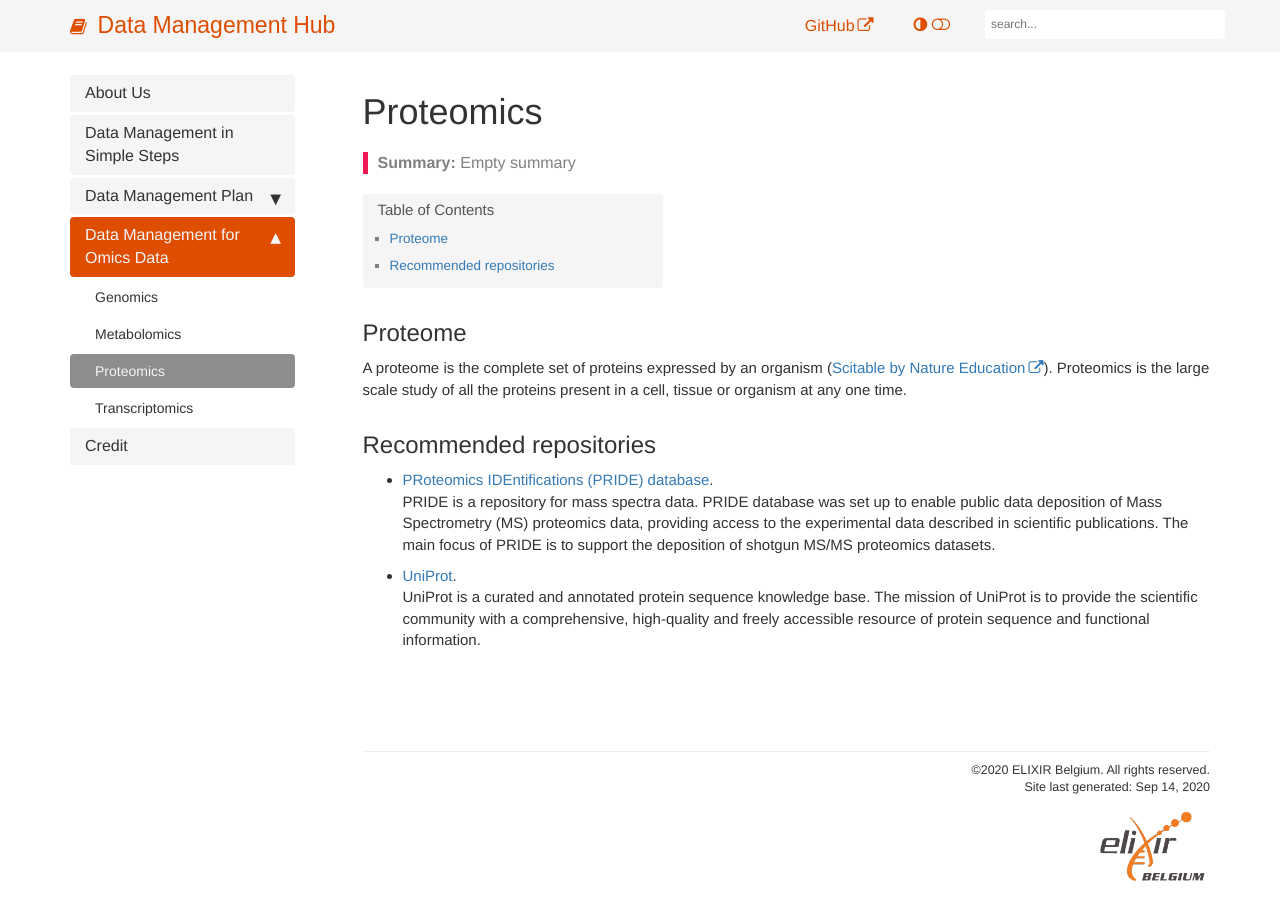
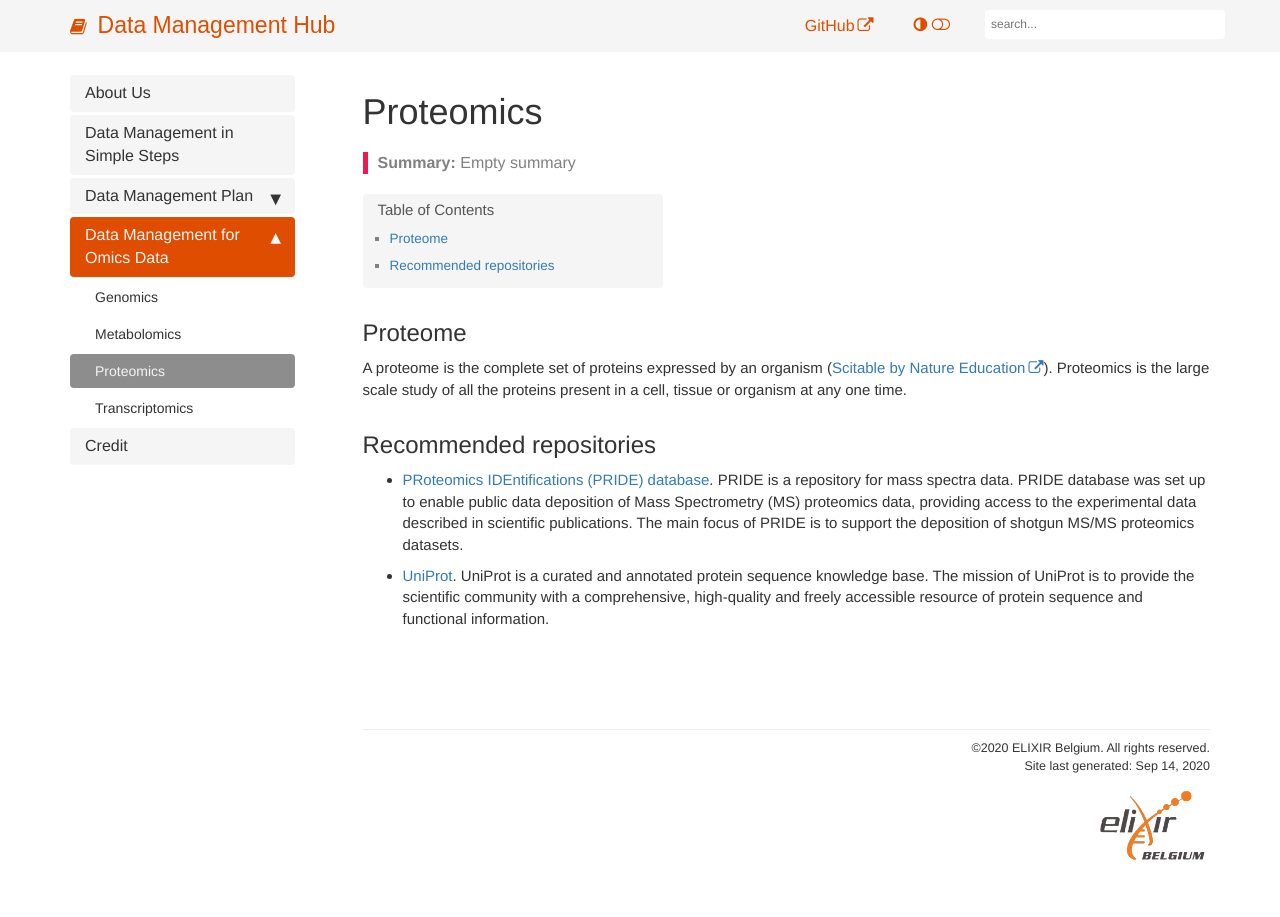
Before and after one commit to ELIXIR-Belgium/rdm-guide, a Jekyll site: the page built from pages/proteomics.md, in a window 1280 px wide. Built offline with Jekyll 4.4.1, drawn with Linux system fonts in a browser that asks for light colours; some web fonts are replaced.

Commit message:
fixing spaces

```diff
--- a/pages/proteomics.md
+++ b/pages/proteomics.md
@@ -10,7 +10,7 @@ permalink: proteomics.html
 A proteome is the complete set of proteins expressed by an organism ([Scitable by Nature Education](https://www.nature.com/scitable/definition/proteome-297/)). Proteomics is the large scale study of all the proteins present in a cell, tissue or organism at any one time.
 
 ## Recommended repositories
-* [PRoteomics IDEntifications (PRIDE) database](pride).\\
+* [PRoteomics IDEntifications (PRIDE) database](pride).
 PRIDE is a repository for mass spectra data. PRIDE database was set up to enable public data deposition of Mass Spectrometry (MS) proteomics data, providing access to the experimental data described in scientific publications. The main focus of PRIDE is to support the deposition of shotgun MS/MS proteomics datasets.
-* [UniProt](uniprot).\\
+* [UniProt](uniprot).
 UniProt is a curated and annotated protein sequence knowledge base. The mission of UniProt is to provide the scientific community with a comprehensive, high-quality and freely accessible resource of protein sequence and functional information.
```
Also changed, not shown: pages/genomics.md (+1 -1 lines), pages/metabolomics.md (+1 -1 lines), pages/transcriptomics.md (+1 -1 lines).
